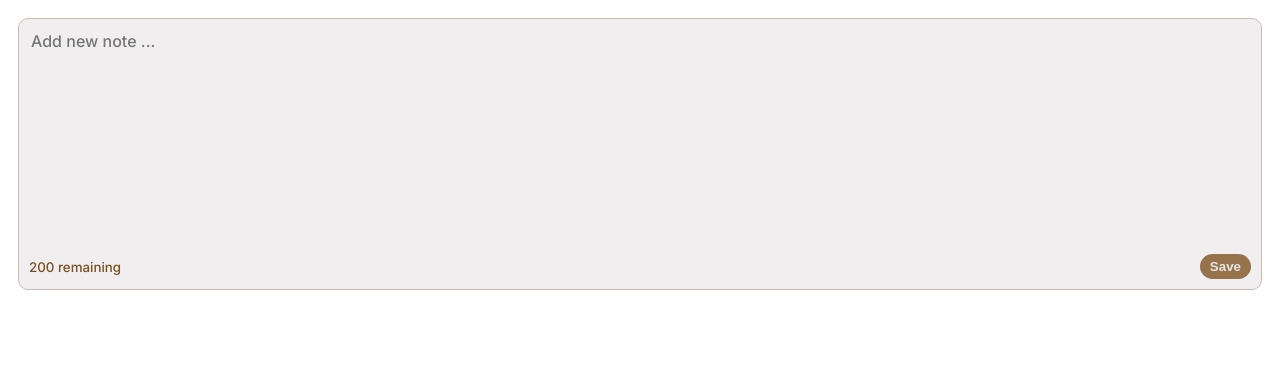
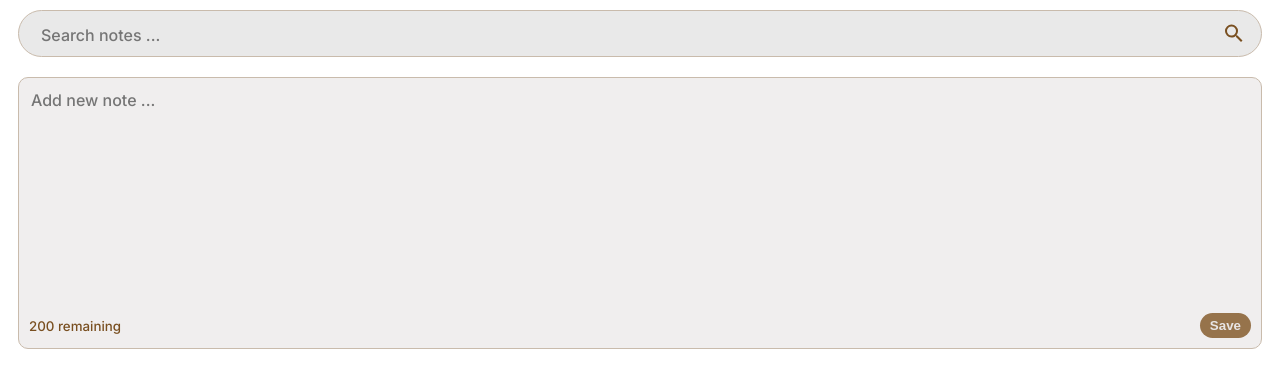
Before and after one commit to Jalal-Elhajouji/react-notes-app, a React (Vite) app: page / in a window 1280 px wide. Shown: the top 388 px of the page. Built offline with nearby package versions, Linux system fonts and the light colour scheme.

Commit message:
Added a search bar, no search functionality yet

```diff
--- a/src/App.jsx
+++ b/src/App.jsx
@@ -1,11 +1,13 @@
 import { useState } from 'react';
+import { nanoid } from 'nanoid';
 import NotesList from './assets/NotesList';
-import { nanoid } from 'nanoid';
+import Search from './assets/Search';
 
 
 function App() {
+
+
   const [notes, setNotes] = useState([]);
-
   const addNote = (text) => {
     const date = new Date();
     const newNote = {
@@ -16,15 +18,17 @@ function App() {
     const newNotes = [...notes, newNote];
     setNotes(newNotes);
   };
-//
   const deleteNote = (id) => {
       const newNotes = notes.filter((note)=>note.id !== id);
       setNotes(newNotes);
   }
 
+
+
   return (
     <>
       <div className="container">
+        <Search />
         <NotesList
         notes={notes}
         handleAddNotes={addNote}
--- /dev/null
+++ b/src/assets/Search.jsx
@@ -0,0 +1,16 @@
+import React from "react";
+import { MdSearch } from 'react-icons/md';
+import '../index.css';
+
+
+const Search = () => {
+    return (
+        <div className="search">
+            <input type="text" placeholder="Search notes ..." />
+            <MdSearch className="searchIcon" />
+        </div>
+    )
+};
+
+
+export default Search;
--- a/src/index.css
+++ b/src/index.css
@@ -1,4 +1,6 @@
 @import url('https://fonts.googleapis.com/css2?family=Inter:wght@300;500;700&display=swap');
+
+
 body{
     font-family: 'Inter', sans-serif;
 }
@@ -70,3 +72,36 @@ textarea{
 .save:hover{
     background-color: #835826;
 }
+
+.search{
+    background-color: #e9e9e9;
+    display: flex;
+    margin: 10px;
+    padding: 10px;
+    height: 25px;
+    gap: 5px;
+    border: solid 1.5px #c9bbac;
+    border-radius: 25px;
+}
+
+.search input{
+    margin-left: 10px;
+    border: none;
+    font-family: 'Inter', sans-serif;
+    font-size: medium;
+    color: #794f20;
+    background-color: inherit;
+    width: 100%;
+    height: 100%;
+}
+
+.searchIcon {
+    cursor: pointer;
+    color: #794f20;
+    font-size: 25px;
+    margin-right: 5px;
+}
+
+.search input:focus {
+    outline: none;
+}
```
Also changed, not shown: src/assets/Note.jsx (line endings or trailing spaces).
